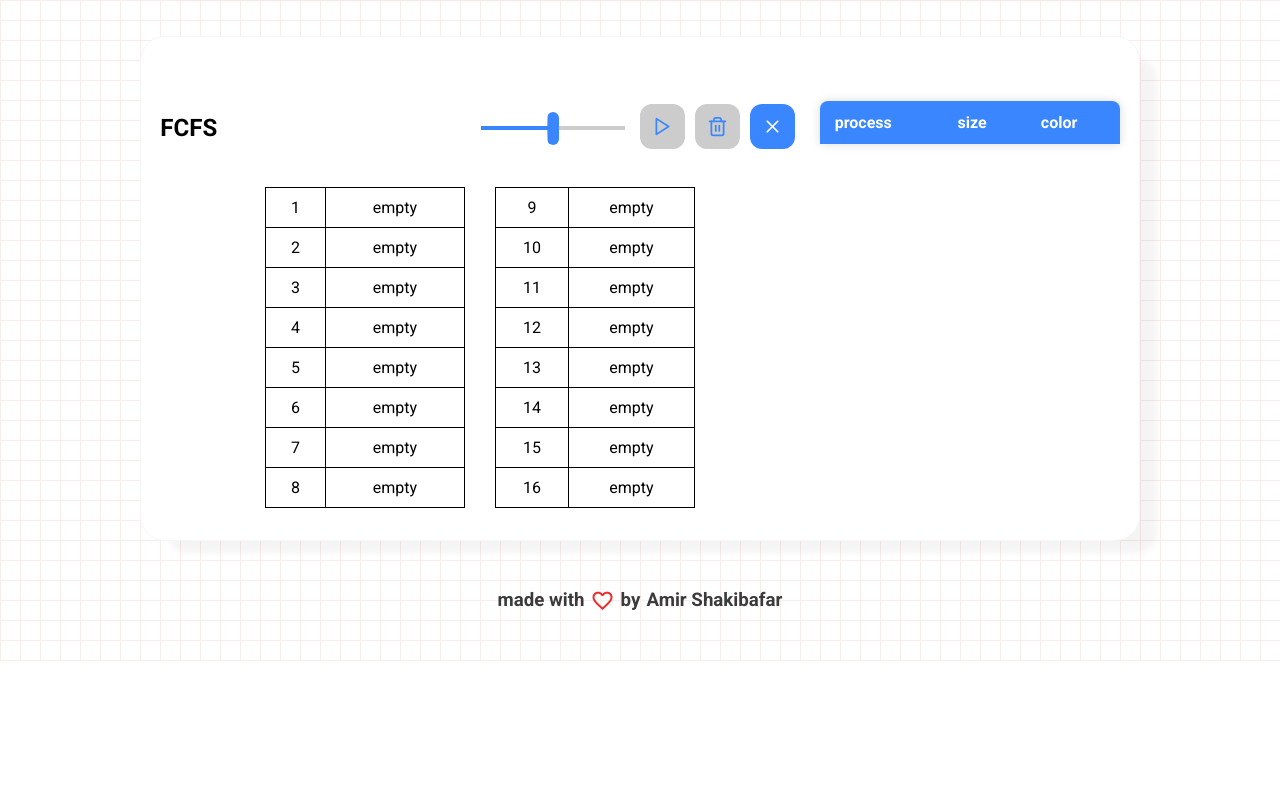
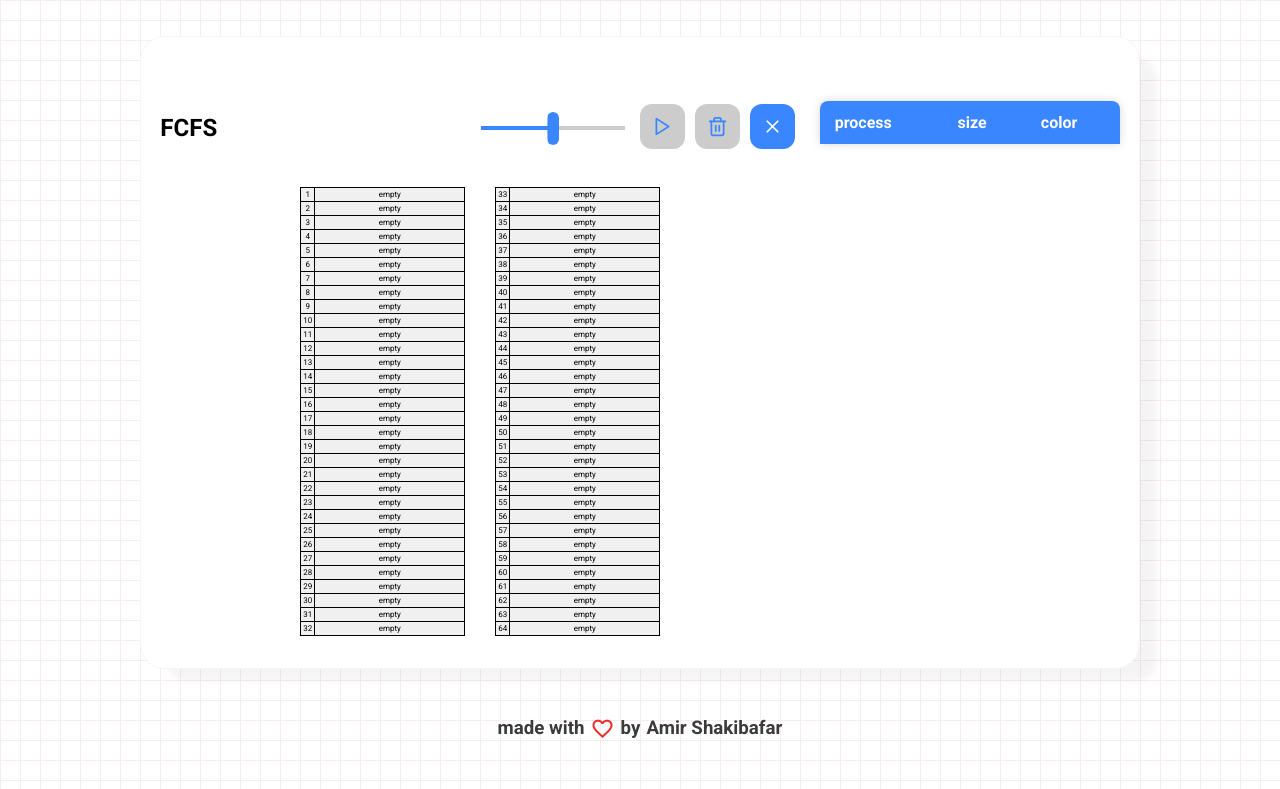
Before and after one commit to AmirShakibafar/OS-Visualizer, a plain HTML site: page Memory_manager.html in a window 1280 px wide. Shown: the part 580-1369 px from the top of the page. Before the commit the page ends 1241 px from the top, so only its background shows below. Drawn offline with nearby package versions, Linux system fonts and the light colour scheme.

Commit message:
changed style of memory in css

```diff
--- a/Styles/memory.css
+++ b/Styles/memory.css
@@ -8,15 +8,23 @@
 .memory-table {
     border: 1px solid #000;
     border-collapse: collapse;
-    width: 200px;
+    font-size: 8px;
 }
 
-.memory-table td {
+.memory-table tr {
+    background-color: #f0f0f0;
+}
+.memory-table tr td {
     border: 1px solid #000;
-    padding: 8px;
     text-align: center;
+    padding: 2px;
+    height: 10px;
+}
+
+.memory-cell {
+    width: 150px;
 }
 
 .active {
-    background-color: #d4f4dd;
+    background-color: rgba(58, 133, 255, 0.351) !important;
 }
--- a/js/memory/memory_table.js
+++ b/js/memory/memory_table.js
@@ -9,7 +9,7 @@ const generate_memory_block = (number) => {
 
 // Create the memory section (initialize memorySpaces)
 const create_memory_section = () => {
-    for (let i = 0; i < 16; i++) {
+    for (let i = 0; i < 64; i++) {
         memorySpaces.push(generate_memory_block(i + 1));
     }
 };
@@ -22,8 +22,8 @@ const create_table_element = (memoryBlock) => {
 
     cellNumber.textContent = memoryBlock.number;
     cellProcessName.textContent = memoryBlock.processName;
+    cellProcessName.classList.add("memory-cell");
 
-    // Add the "active" class if the memory block is active
     if (memoryBlock.isActive) {
         row.classList.add("active");
     }
```
